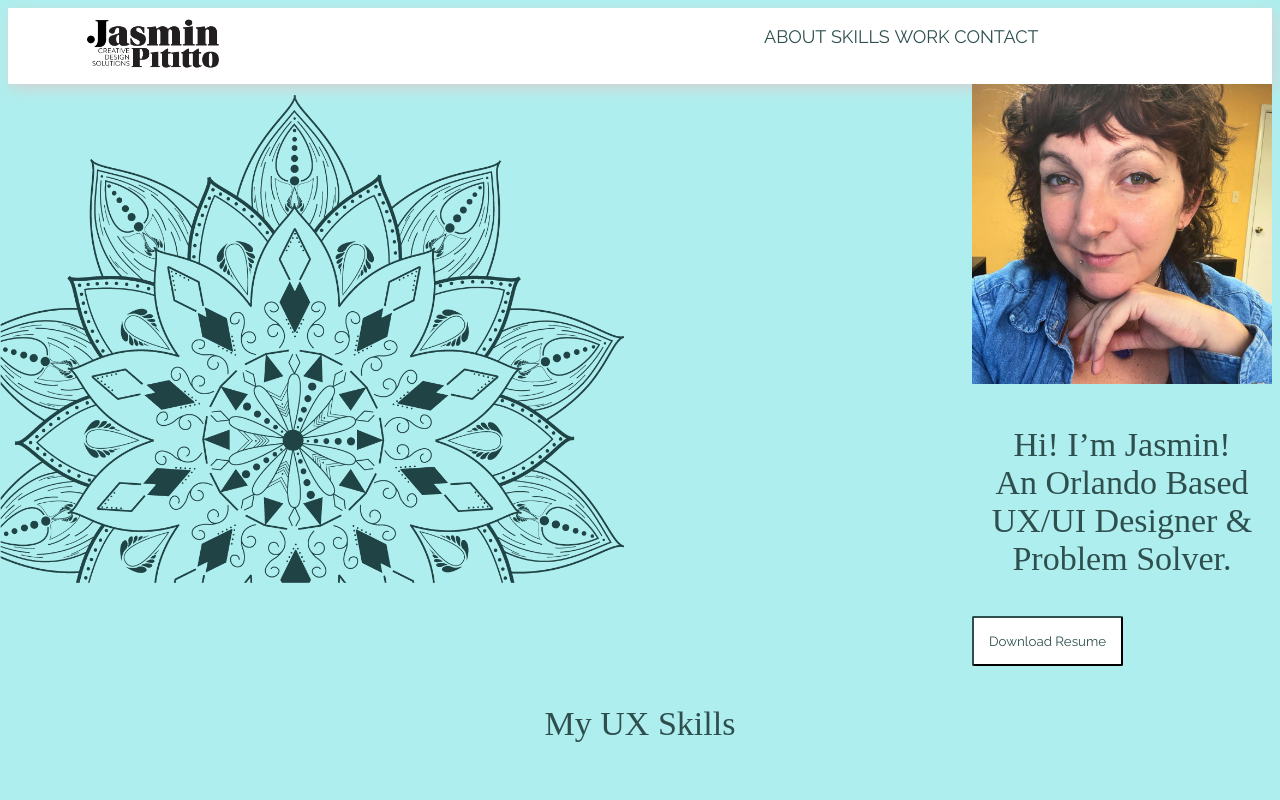
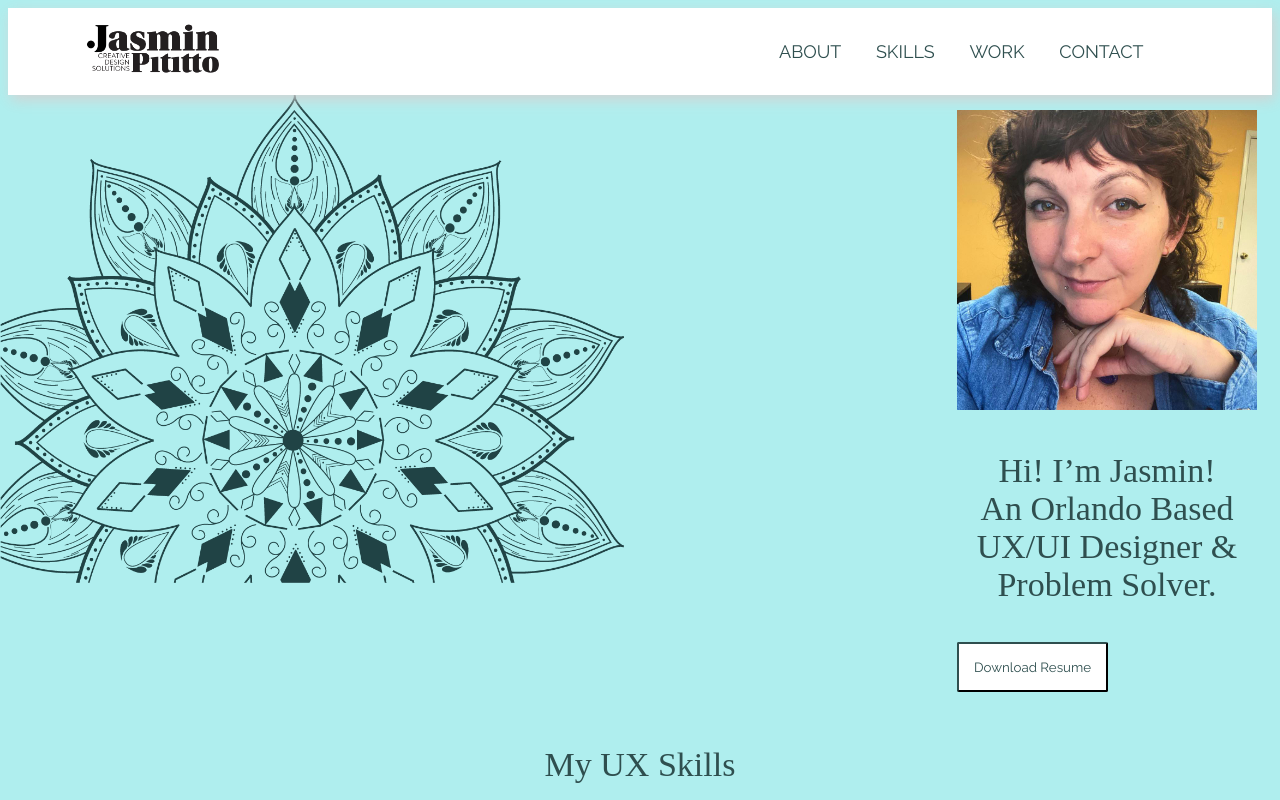
Before and after one commit to Jpititto/UX_UI_HW_18, a plain HTML site: page index.html in a window 1280 px wide. Shown: the top 800 px of the page. Drawn offline with Linux system fonts and the light colour scheme; a web font is replaced by a local one.

Commit message:
Update style.css

```diff
--- a/css/style.css
+++ b/css/style.css
@@ -27,6 +27,7 @@ h2 {
     font-size: 24px;
     color: darkslategray;
     text-align: center;
+    padding: 10px;
 }
 
 
@@ -59,12 +60,14 @@ ul {
 
 li {
     display: inline-block;
-    vertical-align: top;
+    vertical-align: top right;
+    padding: 15px;
+
 }
 
 .logo {
     width: 23%;
-    padding: 0%;
+    padding-top: 5px;
     text-align: center;
     color:darkslategray;
 }
@@ -92,6 +95,7 @@ button {
     border-color: darkslategray;
     font-family: 'Raleway', sans-serif;
     font-weight: 0,400;
+    align-items:center
 }
 .navigation {
     background-color: white;
@@ -102,6 +106,7 @@ button {
     margin-left: auto;
     position:relative;
     align:right;
+    padding: 15px;
 }
 
 <!--  My UX Skills section coded using CSS flex -->
```
